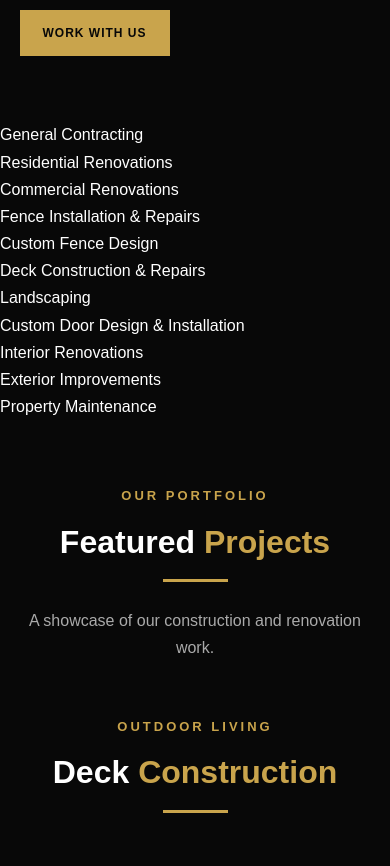
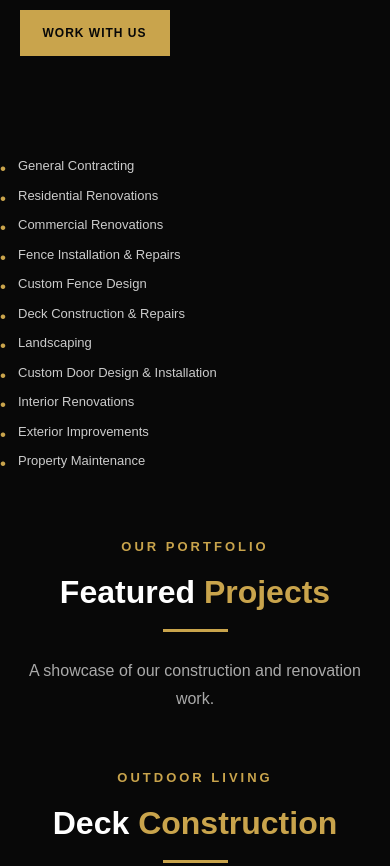
Before and after one commit to harmandhilwan4412-dotcom/hustler-brothers-website, a plain HTML site: page index.html in a window 390 px wide. Shown: the part 1460-2326 px from the top of the page. Drawn offline with Linux system fonts and the light colour scheme.

Commit message:
Restore and update style.css with new styles

```diff
--- a/style.css
+++ b/style.css
@@ -266,48 +266,54 @@ h2 span,
     margin-bottom: 20px;
 }
 
-/* =========================================
-   SERVICES SECTION
-========================================= */
 
-.services {
-    background: var(--dark);
+/* =================================
+   SERVICES - SIMPLE BULLET LIST
+================================= */
+
+.services-list {
+    max-width: 850px;
+    margin: 35px auto 0;
+    text-align: left;
 }
 
-.service-grid {
+.services-list ul {
+    list-style: none;
     display: grid;
-    grid-template-columns: repeat(3, 1fr);
-    gap: 22px;
+    grid-template-columns: repeat(2, 1fr);
+    gap: 13px 35px;
+    padding: 0;
+    margin: 0;
 }
 
-.service-card {
-    padding: 35px 25px;
-    background: var(--card);
-    border: 1px solid #292929;
-    transition: 0.3s;
+.services-list li {
+    position: relative;
+    padding-left: 18px;
+    color: #cccccc;
+    font-size: 14px;
+    font-weight: 400;
+    line-height: 1.5;
 }
 
-.service-card:hover {
-    border-color: var(--gold);
-    transform: translateY(-7px);
+.services-list li::before {
+    content: "•";
+    position: absolute;
+    left: 0;
+    color: #c9a44c;
+    font-size: 17px;
 }
 
-.service-icon {
-    color: var(--gold);
-    font-size: 35px;
-    font-weight: bold;
-    margin-bottom: 20px;
+@media (max-width: 600px) {
+    .services-list ul {
+        grid-template-columns: 1fr;
+        gap: 10px;
+    }
+
+    .services-list li {
+        font-size: 13px;
+    }
 }
 
-.service-card h3 {
-    margin-bottom: 15px;
-    font-size: 20px;
-}
-
-.service-card p {
-    color: var(--grey);
-    font-size: 14px;
-}
 
 
 /* =========================================
```
